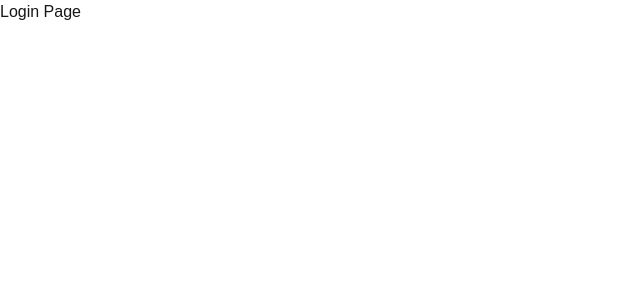
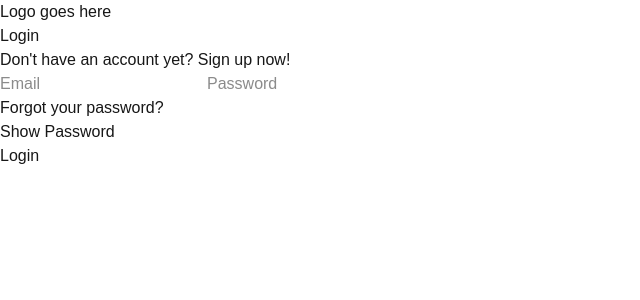
Before and after one commit to ronBP95/signature_requester, a Next.js app: page /login in a window 1280 px wide. Shown: the top 300 px of the page, without its empty margins (0-640 px from the left). Built offline with nearby package versions, Linux system fonts and the light colour scheme.

Commit message:
Add Login skeleton

```diff
--- a/src/app/login/page.js
+++ b/src/app/login/page.js
@@ -1,5 +1,16 @@
 export default function Page() {
     return (
-        <p>Login Page</p>
+        <div>
+            <h1>Logo goes here</h1>
+            <div>
+                <p>Login</p>
+                <p>Don't have an account yet? Sign up now!</p>
+                <input type="text" placeholder="Email" />
+                <input type="password" placeholder="Password" />
+                <p>Forgot your password?</p>
+                <p>Show Password</p>
+                <p>Login</p>
+            </div>
+        </div>
     );
 }
```
